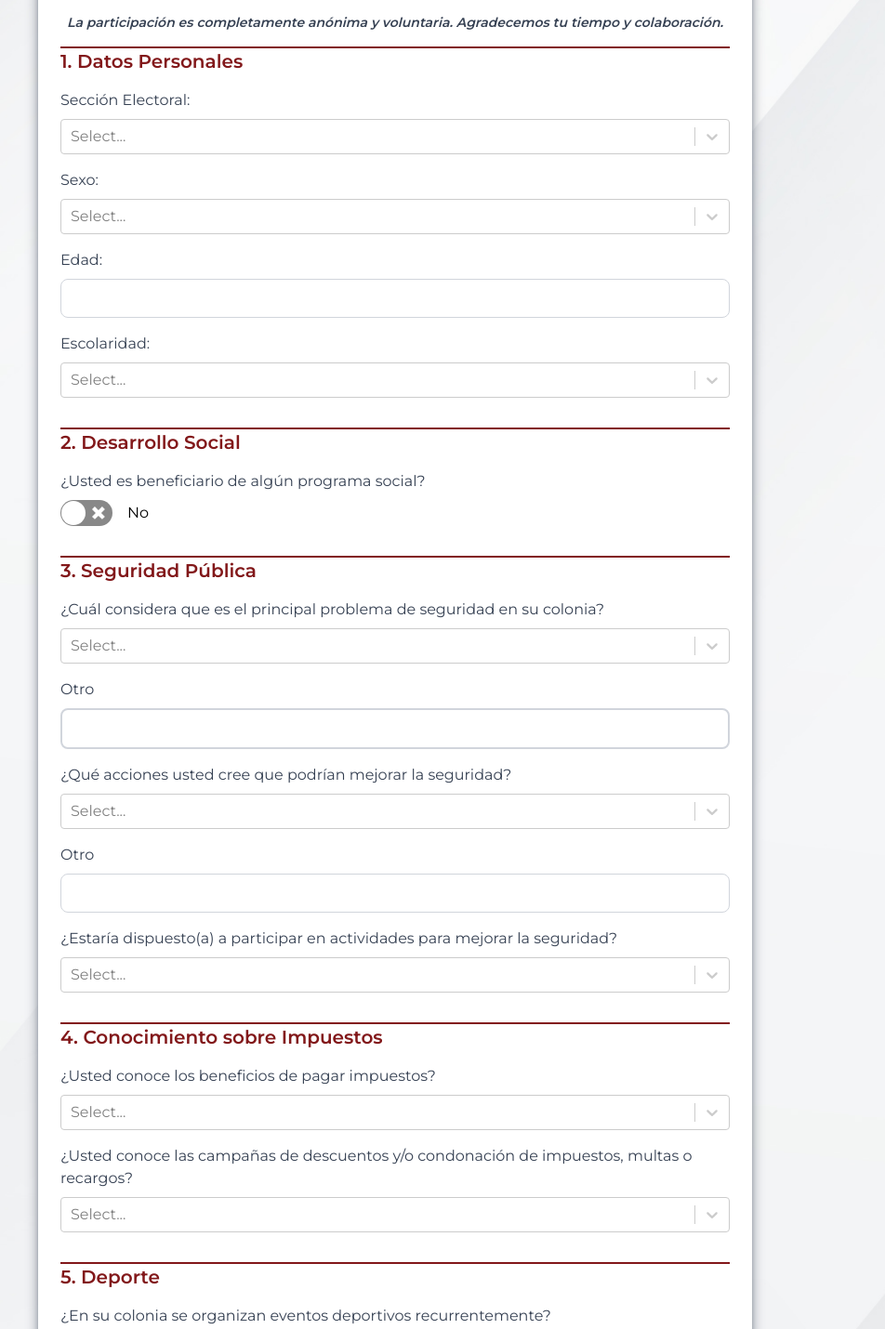
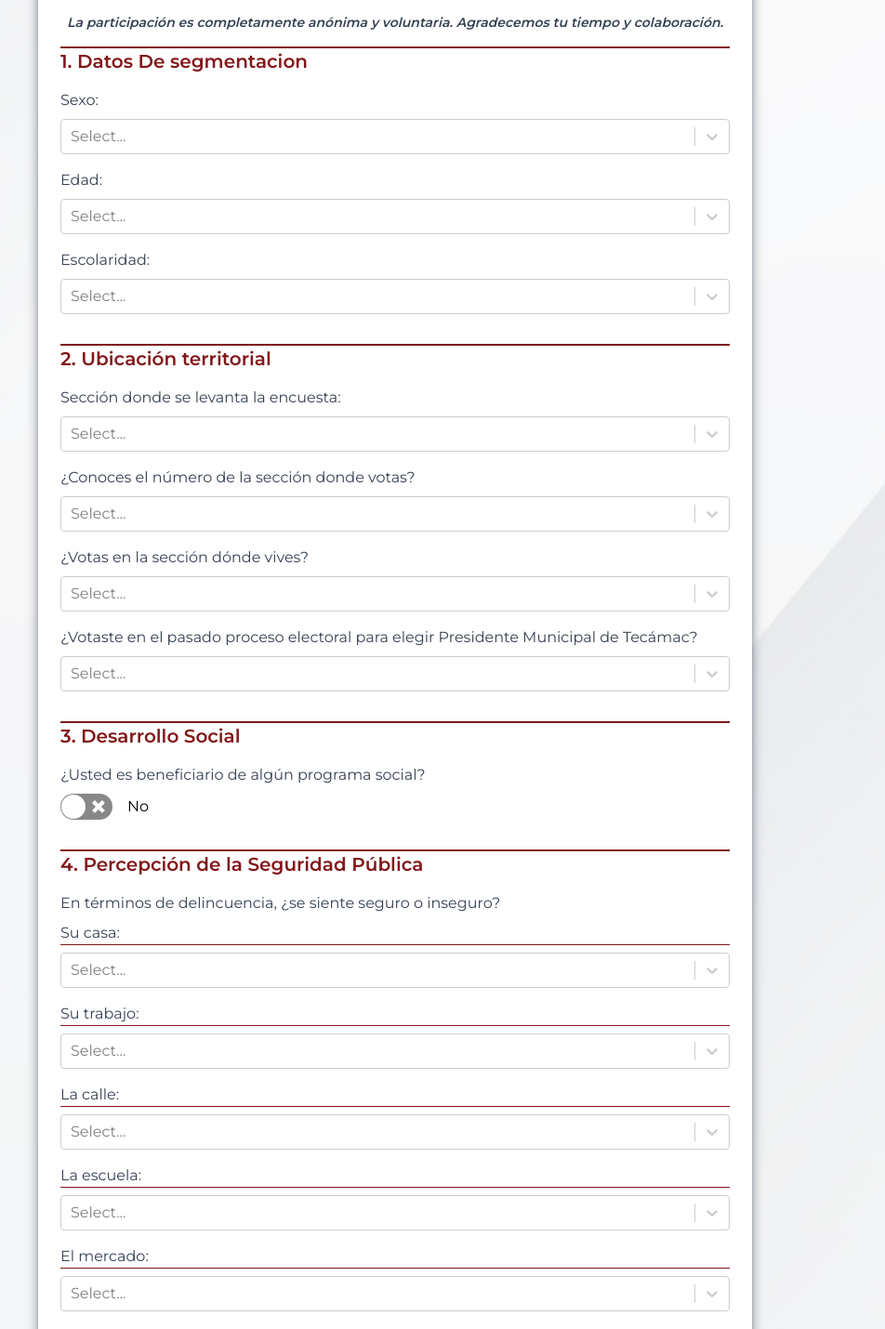
Before and after one commit to Pohe1999/sondeo-estadistico-2025, a React (Vite) app: page / in a window 1280 px wide. Shown: the part 180-1610 px from the top of the page at 93% size, without its empty margins (215-1167 px from the left). Built offline with nearby package versions, Linux system fonts and the light colour scheme.

Commit message:
nuevas preguntas
cambio en el modelo de datos y modificacion y adhesion de preguntas 18 de febrero

```diff
--- a/package.json
+++ b/package.json
@@ -15,6 +15,7 @@
     "@headlessui/react": "^2.2.0",
     "@mui/material": "^6.4.1",
     "@radix-ui/react-radio-group": "^1.2.2",
+    "@tailwindcss/postcss": "^4.0.6",
     "axios": "^1.7.9",
     "react": "^18.3.1",
     "react-dom": "^18.3.1",
@@ -30,11 +31,14 @@
     "@types/react": "^18.3.18",
     "@types/react-dom": "^18.3.5",
     "@vitejs/plugin-react": "^4.3.4",
+    "autoprefixer": "^10.4.20",
     "eslint": "^9.17.0",
     "eslint-plugin-react": "^7.37.2",
     "eslint-plugin-react-hooks": "^5.0.0",
     "eslint-plugin-react-refresh": "^0.4.16",
     "globals": "^15.14.0",
+    "postcss": "^8.5.2",
+    "tailwindcss": "^4.0.6",
     "vite": "^6.0.5"
   }
 }
--- /dev/null
+++ b/postcss.config.cjs
@@ -0,0 +1,6 @@
+module.exports = {
+  plugins: [
+    require('@tailwindcss/postcss'), // Asegúrate de que esto esté en el archivo
+    require('autoprefixer'),
+  ],
+}
--- a/src/components/PreSondeoEstadistico.jsx
+++ b/src/components/PreSondeoEstadistico.jsx
@@ -13,6 +13,8 @@ const PreSondeoEstadistico = () => {
     watch,
     formState: { errors },
   } = useForm();
+  const obraPublicaSeleccionada = watch("obraPublicaInfluyente");
+
 
   const [loading, setLoading] = useState(false); // ⬅️ Estado para el spinner
 
@@ -91,29 +93,8 @@ const PreSondeoEstadistico = () => {
           {/* Sección 1: Datos Personales */}
           <div className="mb-8 border-t-2 border-red-900">
             <h2 className="text-xl font-semibold text-red-900 mb-4">
-              1. Datos Personales
+              1. Datos De segmentacion
             </h2>
-            <div className="mb-4">
-              <label className="block text-gray-700 mb-2">Sección Electoral:</label>
-              <Controller
-                name="seccionElectoral"
-                control={control}
-                rules={{ required: true }}
-                render={({ field }) => (
-                  <Select
-                    {...field}
-                    options={secciones.map((seccion) => ({
-                      value: seccion,
-                      label: `${seccion}`,
-                    }))}
-                  />
-                )}
-              />
-              {errors.seccionElectoral && (
-                <p className="text-red-600">Este campo es obligatorio.</p>
-              )}
-            </div>
-
             <div className="mb-4">
               <label className="block text-gray-700 mb-2">Sexo:</label>
               <Controller
@@ -135,10 +116,23 @@ const PreSondeoEstadistico = () => {
             </div>
             <div className="mb-4">
               <label className="block text-gray-700 mb-2">Edad:</label>
-              <input
-                type="number"
-                {...register("edad", { required: true, min: 17, max: 99 })}
-                className="w-full border border-gray-300 rounded-lg p-2"
+              <Controller
+                name="edad"
+                control={control}
+                rules={{ required: true }}
+                render={({ field }) => (
+                  <Select
+                    {...field}
+                    options={[
+                      { value: "a", label: "18-25 años" },
+                      { value: "b", label: "26-35 años" },
+                      { value: "c", label: "31-35 años" },
+                      { value: "d", label: "36-45 años" },
+                      { value: "e", label: "46-55 años" },
+                      { value: "f", label: "56-65 años" }
+                    ]}
+                  />
+                )}
               />
               {errors.edad && <p className="text-red-600">Este campo es obligatorio.</p>}
             </div>
@@ -167,10 +161,101 @@ const PreSondeoEstadistico = () => {
             </div>
           </div>
 
-          {/* Sección 2: Desarrollo Social */}
+          {/* Sección: Ubicacion territorial */}
           <div className="mb-8 border-t-2 border-red-900">
             <h2 className="text-xl font-semibold text-red-900 mb-4">
-              2. Desarrollo Social
+              2. Ubicación territorial
+            </h2>
+            <div className="mb-4">
+              <label className="block text-gray-700 mb-2">Sección donde se levanta la encuesta:</label>
+              <Controller
+                name="seccionElectoral"
+                control={control}
+                rules={{ required: true }}
+                render={({ field }) => (
+                  <Select
+                    {...field}
+                    options={secciones.map((seccion) => ({
+                      value: seccion,
+                      label: `${seccion}`,
+                    }))}
+                  />
+                )}
+              />
+              {errors.seccionElectoral && (
+                <p className="text-red-600">Este campo es obligatorio.</p>
+              )}
+            </div>
+            <div className="mb-4">
+              <label className="block text-gray-700 mb-2">¿Conoces el número de la sección donde votas?</label>
+              <Controller
+                name="conoceLaSeccion"
+                control={control}
+                rules={{ required: true }}
+                render={({ field }) => (
+                  <Select
+                    {...field}
+                    options={[
+                      { value: "si", label: "Si" },
+                      { value: "no", label: "No" },
+                      { value: "No contesto", label: "No contestó" },
+                    ]}
+                  />
+                )}
+              />
+              {errors.conoceLaSeccion && (
+                <p className="text-red-600">Este campo es obligatorio.</p>
+              )}
+            </div>
+            <div className="mb-4">
+              <label className="block text-gray-700 mb-2">¿Votas en la sección dónde vives?</label>
+              <Controller
+                name="votaDondeVive"
+                control={control}
+                rules={{ required: true }}
+                render={({ field }) => (
+                  <Select
+                    {...field}
+                    options={[
+                      { value: "si", label: "Si" },
+                      { value: "no", label: "No" },
+                      { value: "No contesto", label: "No contestó" },
+                    ]}
+                  />
+                )}
+              />
+              {errors.votaDondeVive && (
+                <p className="text-red-600">Este campo es obligatorio.</p>
+              )}
+            </div>
+            <div className="mb-4">
+              <label className="block text-gray-700 mb-2">¿Votaste en el pasado proceso electoral para elegir Presidente Municipal de Tecámac?</label>
+              <Controller
+                name="VotoParaPresidencia"
+                control={control}
+                rules={{ required: true }}
+                render={({ field }) => (
+                  <Select
+                    {...field}
+                    options={[
+                      { value: "si", label: "Si" },
+                      { value: "no", label: "No" },
+                      { value: "No contesto", label: "No contestó" },
+                    ]}
+                  />
+                )}
+              />
+              {errors.VotoParaPresidencia && (
+                <p className="text-red-600">Este campo es obligatorio.</p>
+              )}
+            </div>
+          </div>
+
+
+          {/* Sección 3: Desarrollo Social */}
+          <div className="mb-8 border-t-2 border-red-900">
+            <h2 className="text-xl font-semibold text-red-900 mb-4">
+              3. Desarrollo Social
             </h2>
             <div className="mb-4">
               <label className="block text-gray-700 mb-2">
@@ -192,57 +277,135 @@ const PreSondeoEstadistico = () => {
               />
             </div>
             {watch("beneficiario") && (
+              <div>
               <div className="mb-4">
-                <label className="block text-gray-700 mb-2">¿Cuál?</label>
-                <input
-                  type="text"
-                  {...register("programaSocial")}
-                  className="w-full border border-gray-300 rounded-lg p-2"
-                />
-              </div>
-            )}
-          </div>
-
-          {/* Sección 3: Seguridad Pública */}
-          <div className="mb-8 border-t-2 border-red-900">
-            <h2 className="text-xl font-semibold text-red-900 mb-4">
-              3. Seguridad Pública
-            </h2>
-
-            <div className="mb-4">
-              <label className="block text-gray-700 mb-2">
-                ¿Cuál considera que es el principal problema de seguridad en su colonia?
-              </label>
+              <label className="block text-gray-700 mb-2">¿Cuál es la instancia de gobierno de la cual recibe su apoyo?</label>
               <Controller
-                name="problemaSeguridad"
+                name="instanciaDelBeneficio"
                 control={control}
                 rules={{ required: true }}
                 render={({ field }) => (
                   <Select
                     {...field}
                     options={[
-                      { value: "Robos en via publica", label: "Robos en vía pública y transporte público" },
-                      { value: "Robos casa", label: "Robos a casa habitación" },
-                      { value: "Vandalismo y drogas", label: "Vandalismo y Drogadicción" },
+                      { value: "municipal", label: "Municipal" },
+                      { value: "estatal", label: "Estatal" },
+                      { value: "federal", label: "Federal" },
                     ]}
                   />
                 )}
               />
-              {errors.problemaSeguridad && (
+              {errors.instanciaDelBeneficio && (
                 <p className="text-red-600">Este campo es obligatorio.</p>
               )}
             </div>
+            <div className="mb-4">
+              <label className="block text-gray-700 mb-2">¿Qué tan satisfecho esta con el apoyo que recibe?</label>
+              <Controller
+                name="satisfaccionDelBeneficio"
+                control={control}
+                rules={{ required: true }}
+                render={({ field }) => (
+                  <Select
+                    {...field}
+                    options={[
+                      { value: "muySatisfecho", label: "Muy satisfecho" },
+                      { value: "pocoSatisfecho", label: "Poco satisfecho" },
+                      { value: "nadaSatisfecho", label: "Nada satisfecho" },
+                    ]}
+                  />
+                )}
+              />
+              {errors.satisfaccionDelBeneficio && (
+                <p className="text-red-600">Este campo es obligatorio.</p>
+              )}
+            </div>
+            </div>
+            )}
+          </div>
 
-            {/* Aquí agregamos un input para el campo "Otro" debajo de las opciones */}
-            <div className="mb-4">
-              <label className="block text-gray-700 mb-2">Otro</label>
-              <input
-                type="text"
-                {...register("problemaSeguridadOtro")}
-                className="w-full border-2 border-gray-300 rounded-lg p-2"
-              />
-            </div>
-
+          {/* Sección 4: Seguridad Pública */}
+          <div className="mb-8 border-t-2 border-red-900">
+            <h2 className="text-xl font-semibold text-red-900 mb-4">
+              4. Percepción de la Seguridad Pública
+            </h2>
+            <h3 className="block text-gray-700 mb-2">
+              En términos de delincuencia, ¿se siente seguro o inseguro?
+            </h3>
+            {[
+              { name: "casa", label: "Su casa" },
+              { name: "trabajo", label: "Su trabajo" },
+              { name: "calle", label: "La calle" },
+              { name: "escuela", label: "La escuela" },
+              { name: "mercado", label: "El mercado" },
+              { name: "centro_comercial", label: "El centro comercial" },
+              { name: "banco", label: "El banco" },
+              { name: "cajero", label: "El cajero automático en vía pública" },
+              { name: "transporte", label: "El transporte público" },
+              { name: "automovil", label: "El automóvil" },
+              { name: "parque", label: "Parque o centro recreativo" },
+            ].map((item) => (
+              <div key={item.name} className="mb-4">
+                <label className="block text-gray-700 mb-2 border-b border-red-900">{item.label}:</label>
+                <Controller
+                  name={item.name}
+                  control={control}
+                  rules={{ required: true }}
+                  render={({ field }) => (
+                    <Select
+                      {...field}
+                      options={[
+                        { value: "seguro", label: "Seguro (a)" },
+                        { value: "inseguro", label: "Inseguro (a)" },
+                        { value: "noAplica", label: "No aplica" },
+                        { value: "noSabeNoContesto", label: "No contestó / No sabe" },
+                      ]}
+                    />
+                  )}
+                />
+                {errors[item.name] && (
+                  <p className="text-red-600">Este campo es obligatorio.</p>
+                )}
+              </div>
+            ))}
+            <h3 className="block text-gray-700 mb-2">
+            ¿Sabe usted o ha escuchado si en los alrededores de su vivienda suceden
+            o se dan las siguientes situaciones?
+            </h3>
+            {[
+              { name: "consumoAlcohol", label: "Consumo de alcohol en la calle" },
+              { name: "pandillas", label: "Pandillas y bandas violentas" },
+              { name: "ventaIlegalAlcohol", label: "Existe venta ilegal de alcohol" },
+              { name: "ventaPirateria", label: "Se venden productos piratas" },
+              { name: "invasionPredios", label: "Hay invasión de predios o casas" },
+              { name: "robosFrecuentes", label: "Existen robos o asaltos frecuentes" },
+              { name: "ventaDroga", label: "Se vende droga" },
+              { name: "disparosFrecuentes", label: "Ha habido disparos frecuentes" },
+              { name: "secuestros", label: "Ha habido secuestros" },
+              { name: "homicidios", label: "Ha habido homicidios" },
+            ].map((item) => (
+              <div key={item.name} className="mb-4">
+                <label className="block text-gray-700 mb-2 border-b border-red-900">{item.label}:</label>
+                <Controller
+                  name={item.name}
+                  control={control}
+                  rules={{ required: true }}
+                  render={({ field }) => (
+                    <Select
+                      {...field}
+                      options={[
+                        { value: "si", label: "Sí" },
+                        { value: "no", label: "No" },
+                        { value: "noSabeNoContesto", label: "No contestó / No sabe" },
+                      ]}
+                    />
+                  )}
+                />
+                {errors[item.name] && (
+                  <p className="text-red-600">Este campo es obligatorio.</p>
+                )}
+              </div>
+            ))}
             <div className="mb-4">
               <label className="block text-gray-700 mb-2">
                 ¿Qué acciones usted cree que podrían mejorar la seguridad?
@@ -259,7 +422,7 @@ const PreSondeoEstadistico = () => {
                       { value: "Videovigilancia", label: "Video-vigilancia con cámaras de seguridad" },
                       { value: "Presencia policia", label: "Mayor presencia policial" },
                       { value: "Mantenimiento", label: "Limpieza y mantenimiento de espacios públicos" },
-                      { value: "Participacion", label: "Mayor participación ciudadana" },
+                      { value: "Participacion", label: "Mayor participación ciudadana en coordinación con las autoridades de gobierno" },
                     ]}
                   />
                 )}
@@ -300,11 +463,10 @@ const PreSondeoEstadistico = () => {
             </div>
           </div>
 
-
-          {/* Sección 4: Conocimiento sobre Impuestos */}
+          {/* Sección 5: Recaudación*/}
           <div className="mb-8 border-t-2 border-red-900">
             <h2 className="text-xl font-semibold text-red-900 mb-4">
-              4. Conocimiento sobre Impuestos
+              5. Recaudación
             </h2>
             <div className="mb-4">
               <label className="block text-gray-700 mb-2">
@@ -343,32 +505,6 @@ const PreSondeoEstadistico = () => {
               />
             </div>
           </div>
-
-          {/* Sección 5: Deporte */}
-          <div className="mb-8 border-t-2 border-red-900">
-            <h2 className="text-xl font-semibold text-red-900 mb-4">
-              5. Deporte
-            </h2>
-            <div className="mb-4">
-              <label className="block text-gray-700 mb-2">
-                ¿En su colonia se organizan eventos deportivos recurrentemente?
-              </label>
-              <Controller
-                name="eventosDeportivos"
-                control={control}
-                render={({ field }) => (
-                  <Select
-                    {...field}
-                    options={[
-                      { value: "Si", label: "Sí" },
-                      { value: "No", label: "No" },
-                    ]}
-                  />
-                )}
-              />
-            </div>
-          </div>
-
           {/* Sección 6: Obra Pública y Ciudadanía */}
           <div className="mb-8 border-t-2 border-red-900">
             <h2 className="text-xl font-semibold text-red-900 mb-4">
@@ -385,14 +521,14 @@ const PreSondeoEstadistico = () => {
                   <Select
                     {...field}
                     options={[
-                      { value: "Si", label: "Sí" },
-                      { value: "No", label: "No" },
+                      { value: "si", label: "Sí" },
+                      { value: "no", label: "No" },
                     ]}
                   />
                 )}
               />
             </div>
-            {watch("obraPublicaInfluyente") === "Si" && (
+            {watch("obraPublicaInfluyente") === "Sí" && (
               <div className="mb-4">
                 <label className="block text-gray-700 mb-2">¿Cuál?</label>
                 <input
@@ -405,7 +541,7 @@ const PreSondeoEstadistico = () => {
 
             <div className="mb-4">
               <label className="block text-gray-700 mb-2">
-                Respecto a las vialidades que utilizas diariamente, ¿consideras que se encuentran en buenas condiciones?
+                Respecto a las vialidades que utilizas diariamente, ¿consideras que se encuentran en buenas condiciones(pavimentadas o bacheo)?
               </label>
               <Controller
                 name="vialidades"
@@ -462,10 +598,10 @@ const PreSondeoEstadistico = () => {
             )}
           </div>
 
-          {/* Sección 7: Ecología */}
+          {/* Sección 7: Servicios publicos */}
           <div className="mb-8 border-t-2 border-red-900">
             <h2 className="text-xl font-semibold text-red-900 mb-4">
-              7. Ecología
+              7. Servicios Públicos
             </h2>
             <div className="mb-4">
               <label className="block text-gray-700 mb-2">
@@ -504,12 +640,6 @@ const PreSondeoEstadistico = () => {
               />
             </div>
           </div>
-
-          {/* Sección 8: Agua */}
-          <div className="mb-8 border-t-2 border-red-900">
-            <h2 className="text-xl font-semibold text-red-900 mb-4">
-              8. Agua
-            </h2>
             <div className="mb-4">
               <label className="block text-gray-700 mb-2">
                 ¿Cómo calificaría su servicio de agua?
@@ -529,19 +659,43 @@ const PreSondeoEstadistico = () => {
                 )}
               />
             </div>
-          </div>
-
-          {/* Sección 9: Cultura */}
+          {/* Sección 8: Cultura */}
           <div className="mb-8 border-t-2 border-red-900">
             <h2 className="text-xl font-semibold text-red-900 mb-4">
-              9. Cultura
+              8. Cultura
             </h2>
             <div className="mb-4">
               <label className="block text-gray-700 mb-2">
-                ¿En tu colonia se han presentado muestras culturales?
+              En tu colonia, ¿Existen dinámicas de actividades culturales por parte del gobierno,
+              municipal, estatal y federal?
               </label>
               <Controller
                 name="muestrasCulturales"
+                control={control}
+                render={({ field }) => (
+                  <Select
+                    {...field}
+                    options={[
+                      { value: "Si", label: "Sí" },
+                      { value: "No", label: "No" },
+                    ]}
+                  />
+                )}
+              />
+            </div>
+          </div>
+
+          {/* Sección 9: Deporte */}
+          <div className="mb-8 border-t-2 border-red-900">
+            <h2 className="text-xl font-semibold text-red-900 mb-4">
+              9. Deporte
+            </h2>
+            <div className="mb-4">
+              <label className="block text-gray-700 mb-2">
+                En su colonia, ¿Se organizan eventos deportivos recurrentemente?
+              </label>
+              <Controller
+                name="eventosDeportivos"
                 control={control}
                 render={({ field }) => (
                   <Select
@@ -563,7 +717,7 @@ const PreSondeoEstadistico = () => {
             </h2>
             <div className="mb-4">
               <label className="block text-gray-700 mb-2">
-                ¿Sabía usted que en cada instalación del gobierno municipal funciona un programa denominado "Puerta Violeta"?
+              ¿Sabía usted que en cada instalación del gobierno municipal funciona con un programa denominado “Puerta Violeta”?
               </label>
               <Controller
                 name="puertaVioleta"
```
Also changed, not shown: tailwind.config.js (added, +9 -0 lines), 2 other files (tests, documents, lock files or other folders).
